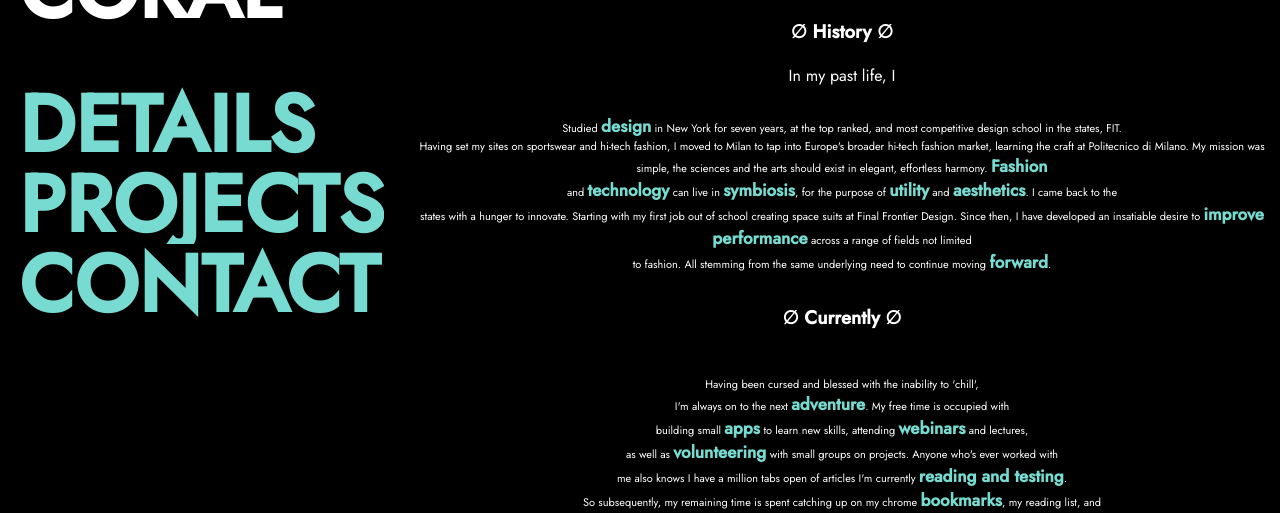
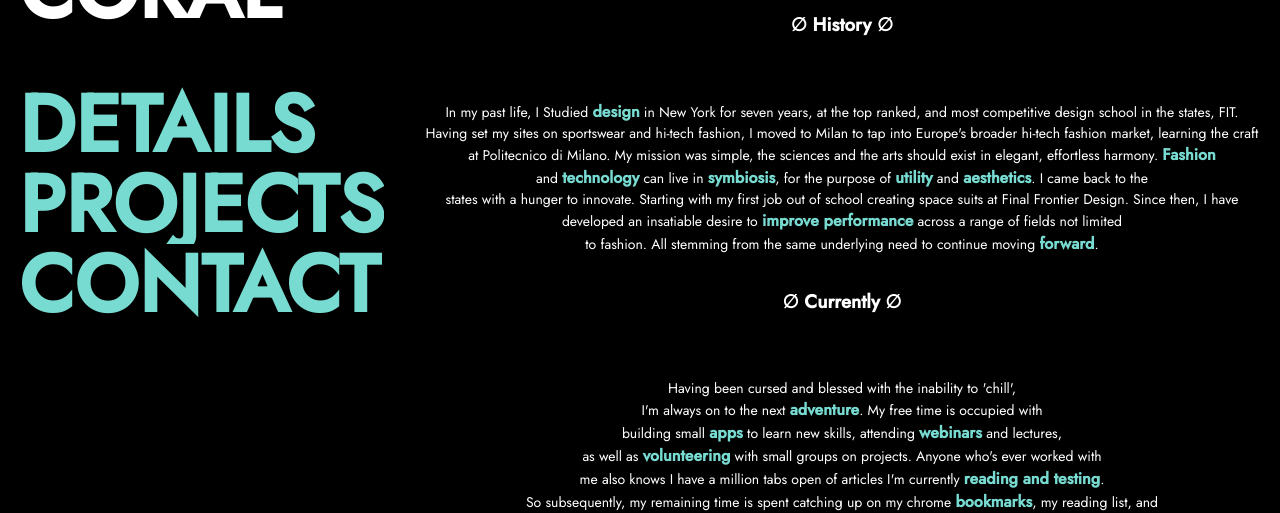
Before and after one commit to coralfussman/Coral-Fussman-profile, a React (Create React App) app: page /details in a window 1280 px wide. Shown: the part 284-797 px from the top of the page. Built offline with nearby package versions, Linux system fonts and the light colour scheme.

Commit message:
fixed minor browser bug render discrepencies

```diff
--- a/src/Components/About.js
+++ b/src/Components/About.js
@@ -16,14 +16,14 @@ const About = () => {
                <h2>GOOD DESIGN ∅ INNOVATION ∅ EFFECTIVENESS</h2>
                     <hr/>
                 <h3> ∅ History ∅ </h3>
-                     In my past life, I <p> Studied <b>design</b> in New York for seven years, at the top ranked, and most competitive design school in the states, FIT. <br/>
+                     <p>In my past life, I  Studied <b>design</b> in New York for seven years, at the top ranked, and most competitive design school in the states, FIT. <br/>
                      Having set my sites on sportswear and hi-tech fashion, I moved to Milan to tap into Europe's broader hi-tech fashion market, learning the craft
-                      at Politecnico di Milano. My mission was simple, the sciences and the arts should exist in elegant, effortless harmony. <b>Fashion</b>
+                     <br/>at Politecnico di Milano. My mission was simple, the sciences and the arts should exist in elegant, effortless harmony. <b>Fashion</b>
                       <br/>and <b>technology</b> can live in <b>symbiosis</b>, for the purpose of <b>utility</b> and <b>aesthetics</b>. I came back to the
                       <br/> states with a hunger to innovate. Starting with my first job out of school creating space suits at Final Frontier Design.
                       Since then, I have developed an insatiable desire to <b>improve performance</b> across a range of fields not limited
                       <br/> to fashion. All stemming from the same underlying need to continue moving <b>forward</b>.
-                    <br/>  </p>
+                  </p>
                 <h3> ∅ Currently ∅ </h3>
                     <p> Having been cursed and blessed with the inability to 'chill',  <br/>
                         I'm always on to the next <b>adventure</b>. My free time is occupied with  <br/>
--- a/src/Components/Contact.js
+++ b/src/Components/Contact.js
@@ -50,7 +50,7 @@ function Contact() {
                     <InputMessage type="text" id="label" name="message" />
 
                     <InputSubmit id="label" type="submit" value="Send" onClick={toggle}/>
-                    <EmailAdd> ↪   or email me at coralfussman@gmail.com, look forward to the possibilities   ↩ </EmailAdd>
+                    <EmailAdd> ↪  or email me at coralfussman@gmail.com, looking forward to the possibilities  ↩ </EmailAdd>
                 </form>
                 <Row>
 
--- a/src/index.css
+++ b/src/index.css
@@ -53,9 +53,9 @@ body {
 
     }
     .mainAbout p{
-      padding: 16px;
+      padding: 30px;
       padding-bottom: 0px;
-      font-size: 11px;
+      font-size: 14px;
     }
 
 
@@ -141,7 +141,7 @@ form {
 }
 b {
   color: rgb(119, 219, 209);
-  font-size: 17px;
+  font-size: 16px;
 }
 
 .homePg{
```
